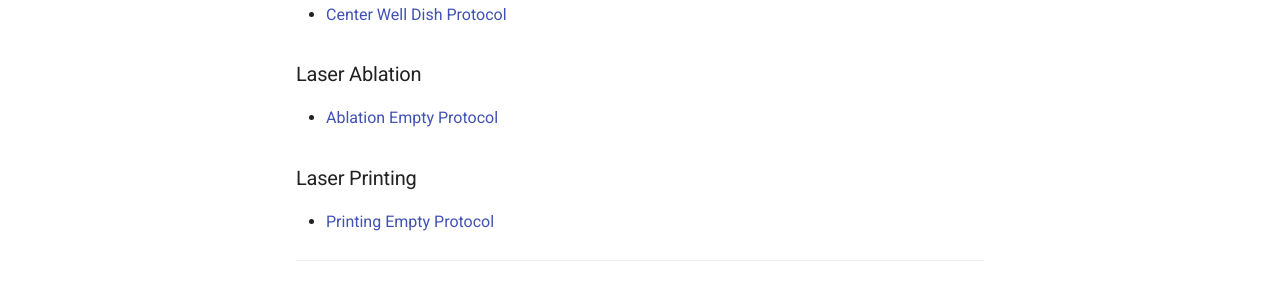
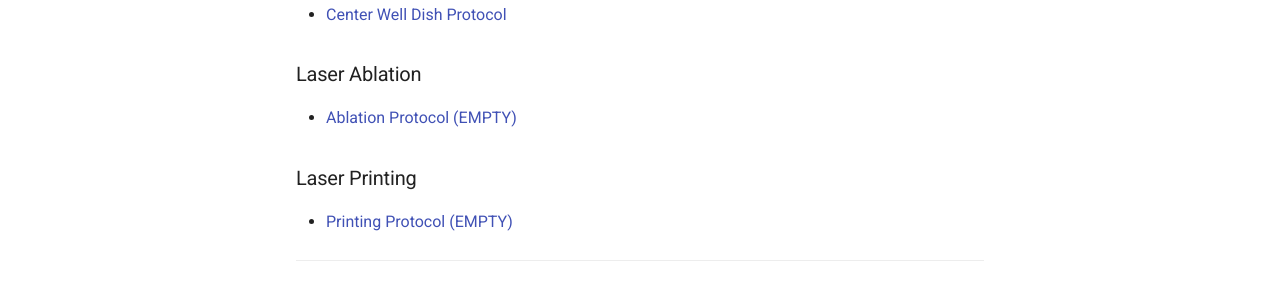
Before and after one commit to maxharkins/Zhang-and-Brown-Lab-Protocols, an MkDocs documentation site: the page built from docs/index.md, in a window 1280 px wide and 1198 px high. Shown: the part 685-992 px from the top of the window. Built offline with MkDocs 1.6.1 and Material for MkDocs 9.7.7, drawn with Linux system fonts in a browser that asks for light colours.

```diff
--- a/docs/index.md
+++ b/docs/index.md
@@ -25,11 +25,11 @@ This documentation provides protocols for:
 
 ### Laser Ablation
 
-* [Ablation Empty Protocol](laser_ablation/protocol_template.md)
+* [Ablation Protocol (EMPTY)](laser_ablation/protocol_template.md)
 
 ### Laser Printing
 
-* [Printing Empty Protocol](laser_printing/protocol_template.md)
+* [Printing Protocol (EMPTY)](laser_printing/protocol_template.md)
 
 
 ---
```
